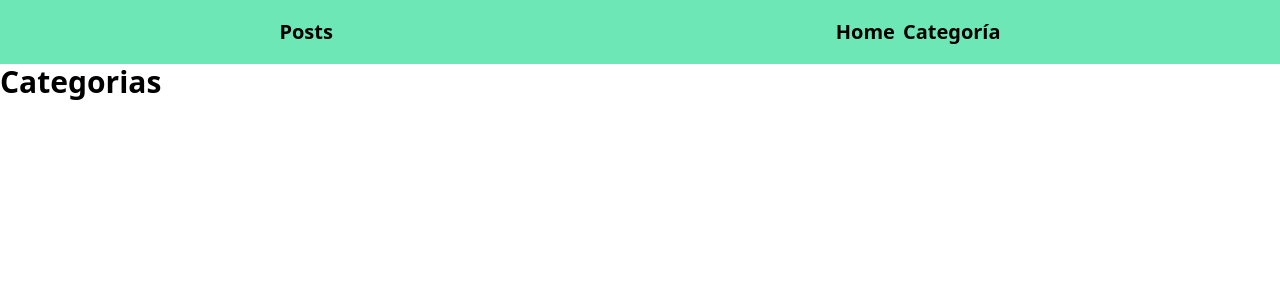
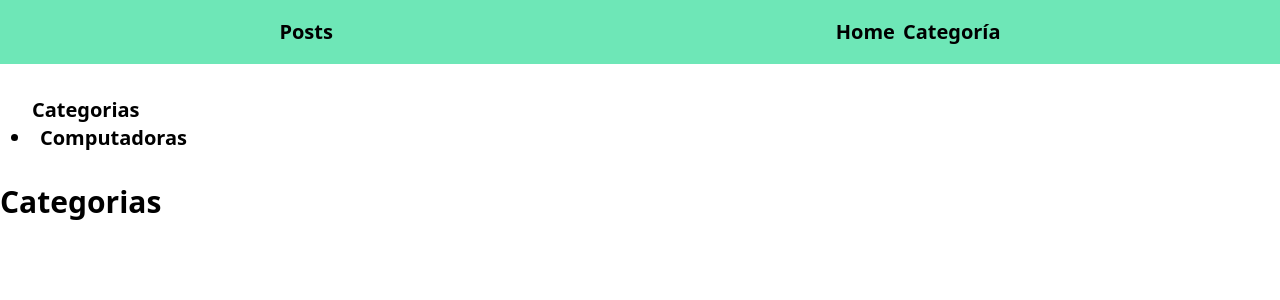
Before and after one commit to BryanGallo/PostNextJs, a Next.js app: page /post/categories in a window 1280 px wide. Shown: the top 300 px of the page. Built offline with nearby package versions, Linux system fonts and the light colour scheme.

Commit message:
Ruta Computer-NombreNuevo CategoriePage - layout y component  Categorias

```diff
--- /dev/null
+++ b/app/post/categories/computer/page.jsx
@@ -0,0 +1,11 @@
+import React from "react";
+
+const Computer = () => {
+    return (
+        <>
+            <h1 className="text-3xl font-bold">Computadoras</h1>
+        </>
+    );
+};
+
+export default Computer;
--- a/app/post/categories/page.jsx
+++ b/app/post/categories/page.jsx
@@ -1,9 +1,11 @@
-import React from 'react'
+import React from "react";
 
-const page = () => {
-  return (
-    <h1 className='text-3xl font-bold'>Categorias</h1>
-  )
-}
+const CategoriePage = () => {
+    return (
+        <>
+            <h1 className="text-3xl font-bold">Categorias</h1>
+        </>
+    );
+};
 
-export default page
+export default CategoriePage;
--- /dev/null
+++ b/app/post/layout.js
@@ -0,0 +1,13 @@
+import React from "react";
+import NavbarCategories from "@/components/NavBarCategories";
+
+const PostLayout = ({ children }) => (
+    <>
+        <div>
+            <NavbarCategories />
+        </div>
+        <div>{children}</div>
+    </>
+);
+
+export default PostLayout;
--- /dev/null
+++ b/components/NavBarCategories.jsx
@@ -0,0 +1,18 @@
+import Link from "next/link";
+
+const NavbarCategories = () => {
+    return (
+        <nav className="font-semibold text-xl p-8">
+            <span className="font-bold">Categorias</span>
+            <ul className="list-disc">
+                <li>
+                    <Link href="/post/categories/computer" className="ml-2">
+                        Computadoras
+                    </Link>
+                </li>
+            </ul>
+        </nav>
+    );
+};
+
+export default NavbarCategories;
```
